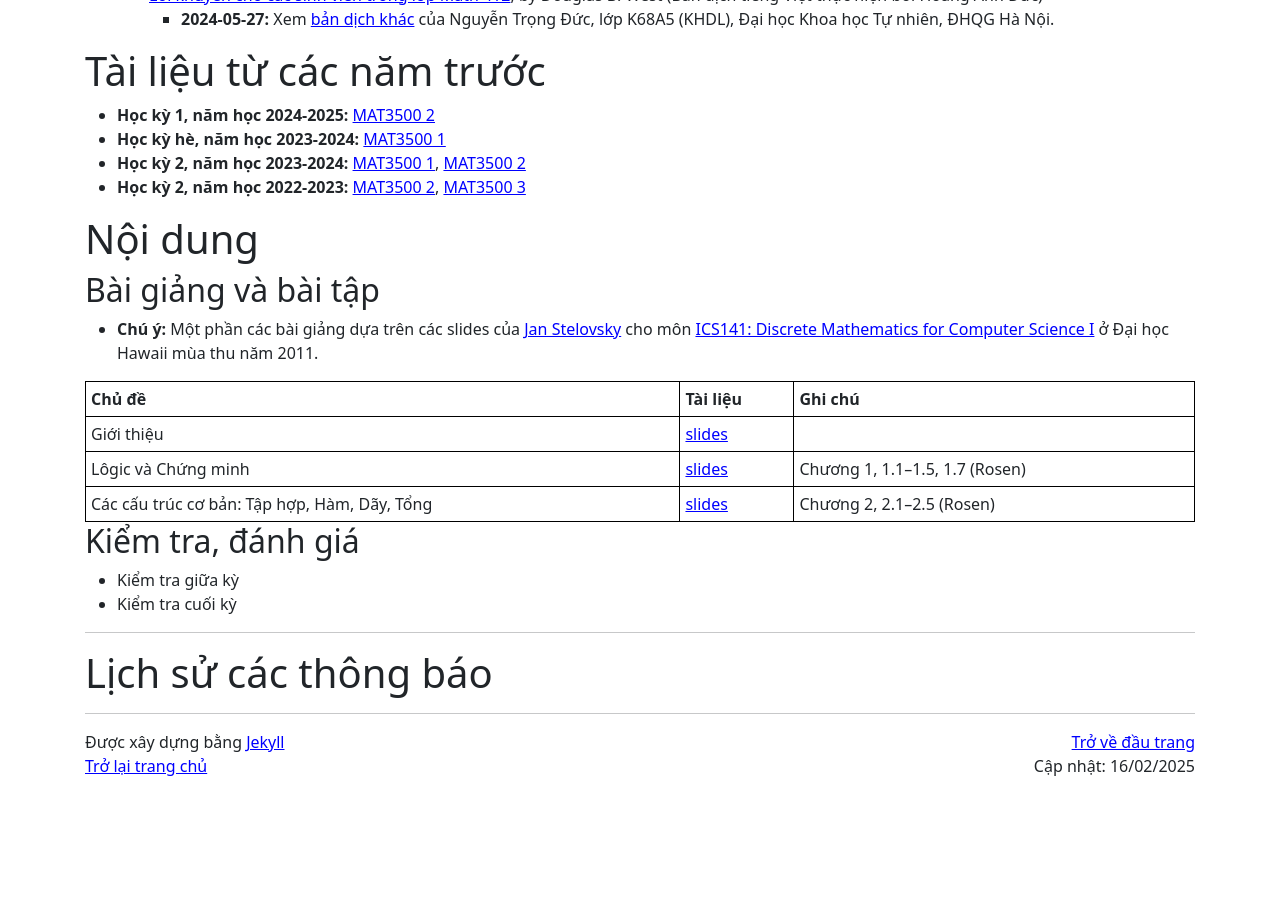
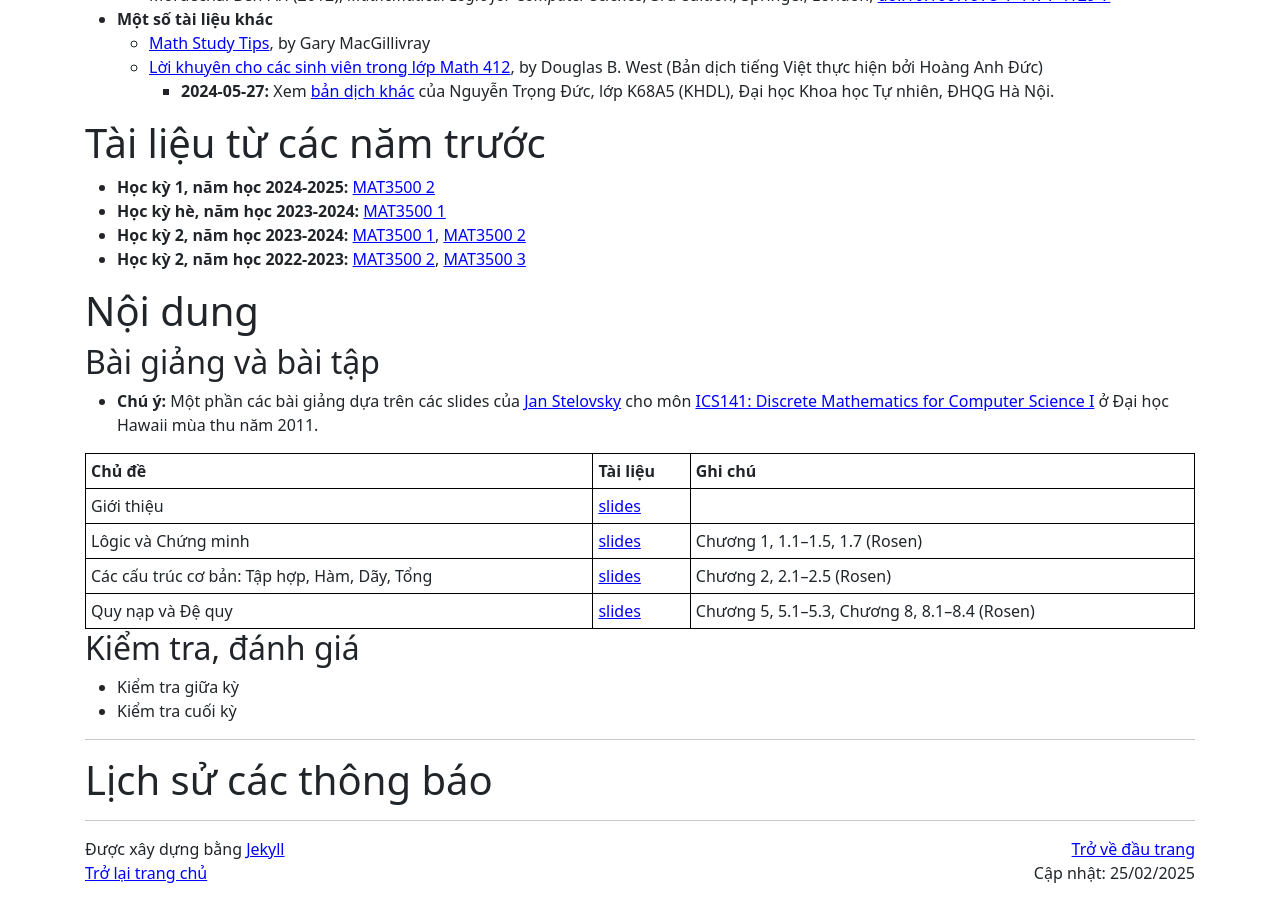
Before and after one commit to hoanganhduc/hoanganhduc.github.io, a Jekyll site: the page built from teaching/VNU-HUS/2025/spring/MAT3500/index.md, in a window 1280 px wide and 900 px high, scrolled down 1919 px. Built offline with Jekyll 4.4.1, drawn with Linux system fonts in a browser that asks for light colours; nearby versions of some CDN libraries; a style sheet for code colours, icons or effects is not loaded; before the commit the page ends 2712 px from its top, so only the background shows below that; some of the changed text lies outside the part shown.

Commit message:
Updated @ 2025-02-25  14:39:54 ICT

```diff
--- a/teaching/VNU-HUS/2025/spring/MAT3500/index.md
+++ b/teaching/VNU-HUS/2025/spring/MAT3500/index.md
@@ -1,7 +1,7 @@
 ---
 layout: default
 title: "VNU-HUS MAT3500: Toán rời rạc"
-last_modified_at: 2025-02-16
+last_modified_at: 2025-02-25
 lang: "vi"
 katex: true
 ---
@@ -20,6 +20,9 @@ Sinh viên muốn nghỉ học cần thông báo qua form [https://forms.office.
 <div class="alert alert-success" role="alert" markdown="1">
 <h1>Thông báo</h1>
 
+* **25/02/2025:**
+  * Cập nhật nội dung môn học
+    * Quy nạp và Đệ quy
 * **16/02/2025:**
   * Cập nhật nội dung môn học
     * Các cấu trúc cơ bản: Tập hợp, Hàm, Dãy, Tổng
@@ -94,8 +97,8 @@ Xem các thông báo cũ [ở đây](#lịch-sử-các-thông-báo).
 | Giới thiệu | [slides]({{ page.url | append: "intro.pdf" }}) |
 | Lôgic và Chứng minh | [slides]({{ page.url | append: "Logic_and_Proofs.pdf" }}) | Chương 1, 1.1--1.5, 1.7 (Rosen) |
 | Các cấu trúc cơ bản: Tập hợp, Hàm, Dãy, Tổng |  [slides]({{ page.url | append: "Basic_Structures.pdf" }}) | Chương 2, 2.1--2.5 (Rosen) |
+| Quy nạp và Đệ quy | [slides]({{ page.url | append: "Induction_and_Recursion.pdf" }}) | Chương 5, 5.1--5.3, Chương 8, 8.1--8.4 (Rosen) |
 
-<!-- | Quy nạp và Đệ quy | [slides]({{ page.url | append: "Induction_and_Recursion.pdf" }}) | Chương 5, 5.1--5.3, Chương 8, 8.1--8.4 (Rosen) | -->
 <!-- | Thuật toán I: Mô tả, chứng minh, đánh giá thuật toán; Tìm kiếm và sắp xếp | [slides]({{ page.url | append: "Algorithms_I.pdf" }}) | Chương 3, 3.1--3.3, Chương 5, 5.5 (Rosen) | -->
 <!-- | Thuật toán II: Thuật toán tham lam, thuật toán đệ quy | [slides]({{ page.url | append: "Algorithms_II.pdf" }}) | Chương 5, 5.4 (Rosen) | -->
 <!-- | Lý thuyết số cơ bản | [slides]({{ page.url | append: "Basic_Number_Theory.pdf" }}) | Chương 4, 4.1--4.4 (Rosen) |  -->
```
Also changed, not shown: 2 other files.
